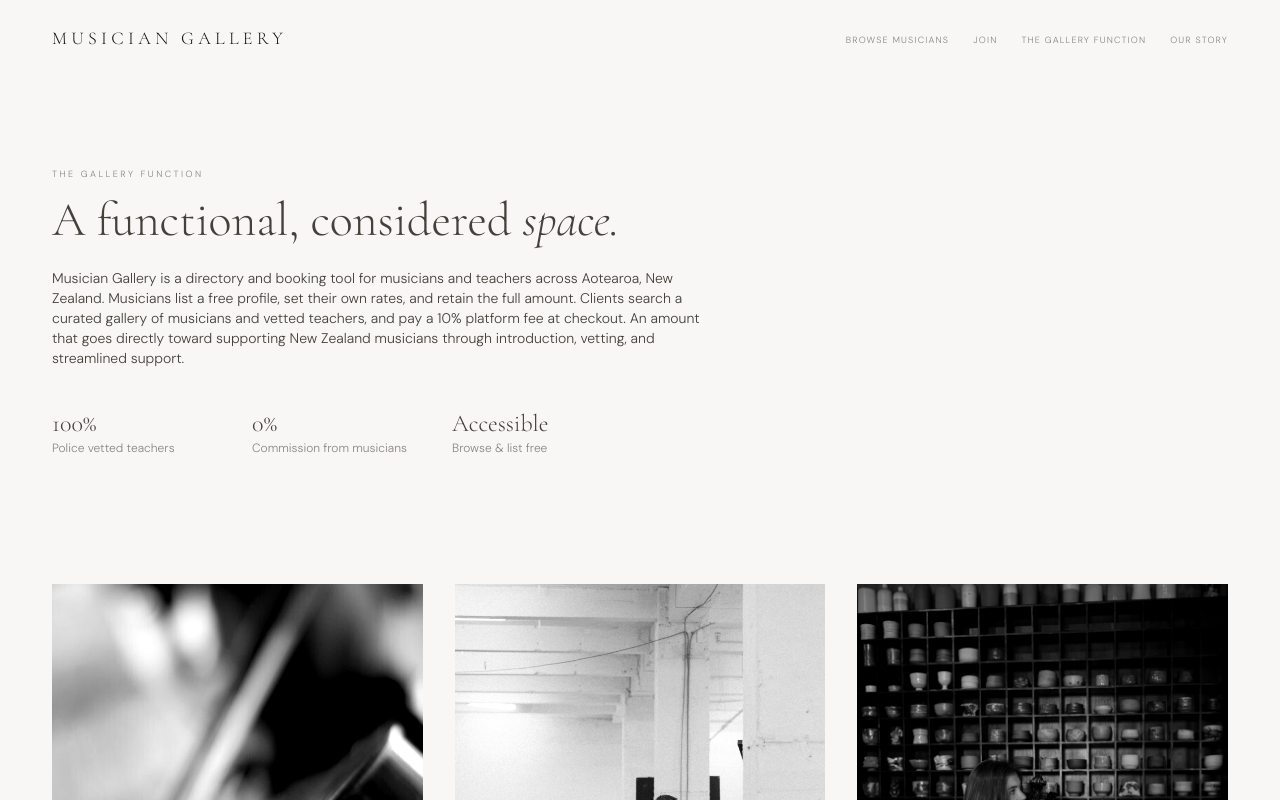
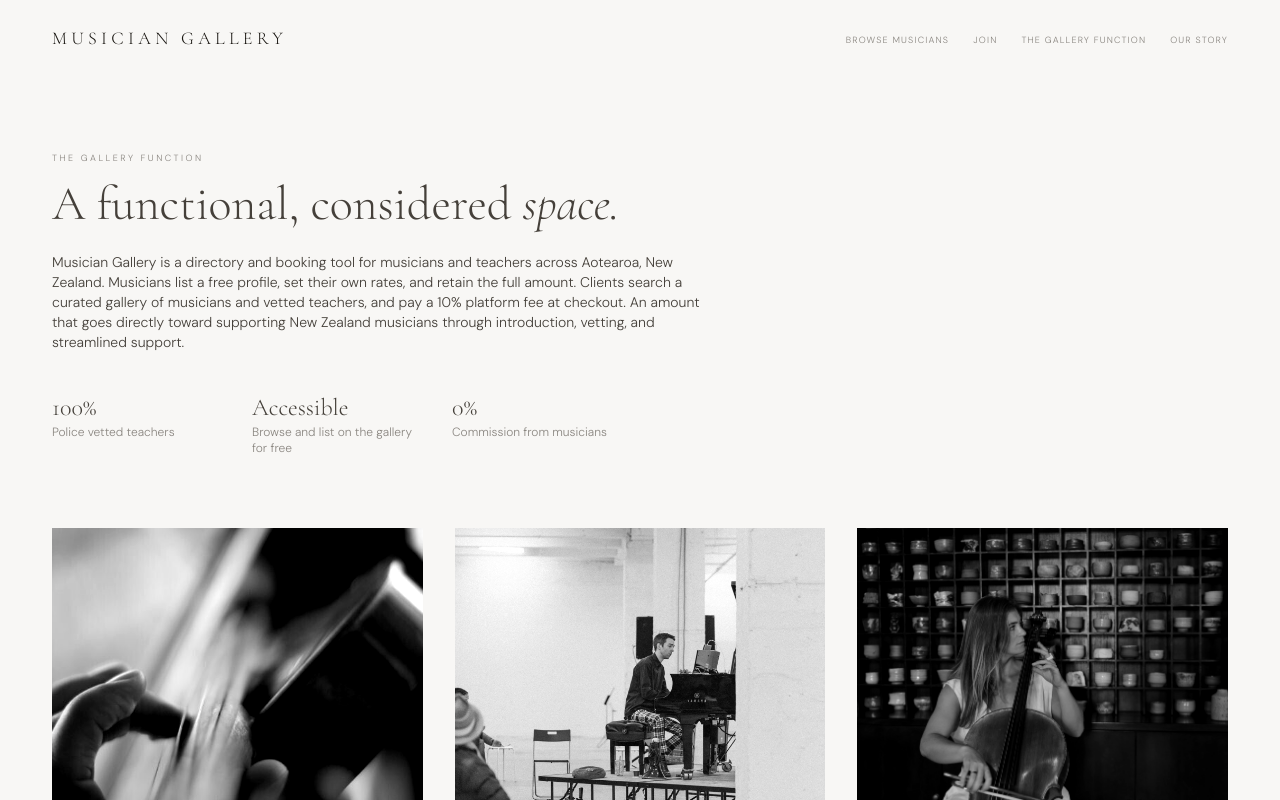
Before and after one commit to musiciangallery/Musician-Gallery, a Next.js app: page /about in a window 1280 px wide. Shown: the top 800 px of the page. Built offline with nearby package versions, Linux system fonts and the light colour scheme.

Commit message:
Update page.tsx

```diff
--- a/src/app/about/page.tsx
+++ b/src/app/about/page.tsx
@@ -61,7 +61,7 @@ const galleryImages = [
 export default function AboutPage() {
   return (
     <>
-      <section className="px-6 md:px-[52px] py-16">
+      <section className="px-6 md:px-[52px] pt-12 pb-10">
         <span className="eyebrow">The Gallery Function</span>
         <h1 className="font-serif text-4xl md:text-5xl mt-3 mb-6 max-w-2xl">
           A functional, considered <em>space.</em>
@@ -81,20 +81,20 @@ export default function AboutPage() {
             <p className="text-xs text-mid">Police vetted teachers</p>
           </div>
           <div>
+            <p className="font-serif text-2xl">Accessible</p>
+            <p className="text-xs text-mid">Browse and list on the gallery for free</p>
+          </div>
+          <div>
             <p className="font-serif text-2xl">0%</p>
             <p className="text-xs text-mid">Commission from musicians</p>
-          </div>
-          <div>
-            <p className="font-serif text-2xl">Accessible</p>
-            <p className="text-xs text-mid">Browse &amp; list free</p>
           </div>
         </div>
       </section>
 
-      <section className="px-6 md:px-[52px] py-16">
+      <section className="px-6 md:px-[52px] pt-8 pb-16">
         <div className="grid grid-cols-3 gap-6 md:gap-8">
           {galleryImages.map((img) => (
-            <div key={img.src} className="relative aspect-[3/4]">
+            <div key={img.src} className="relative aspect-[4/3]">
               <Image
                 src={img.src}
                 alt={img.alt}
```
